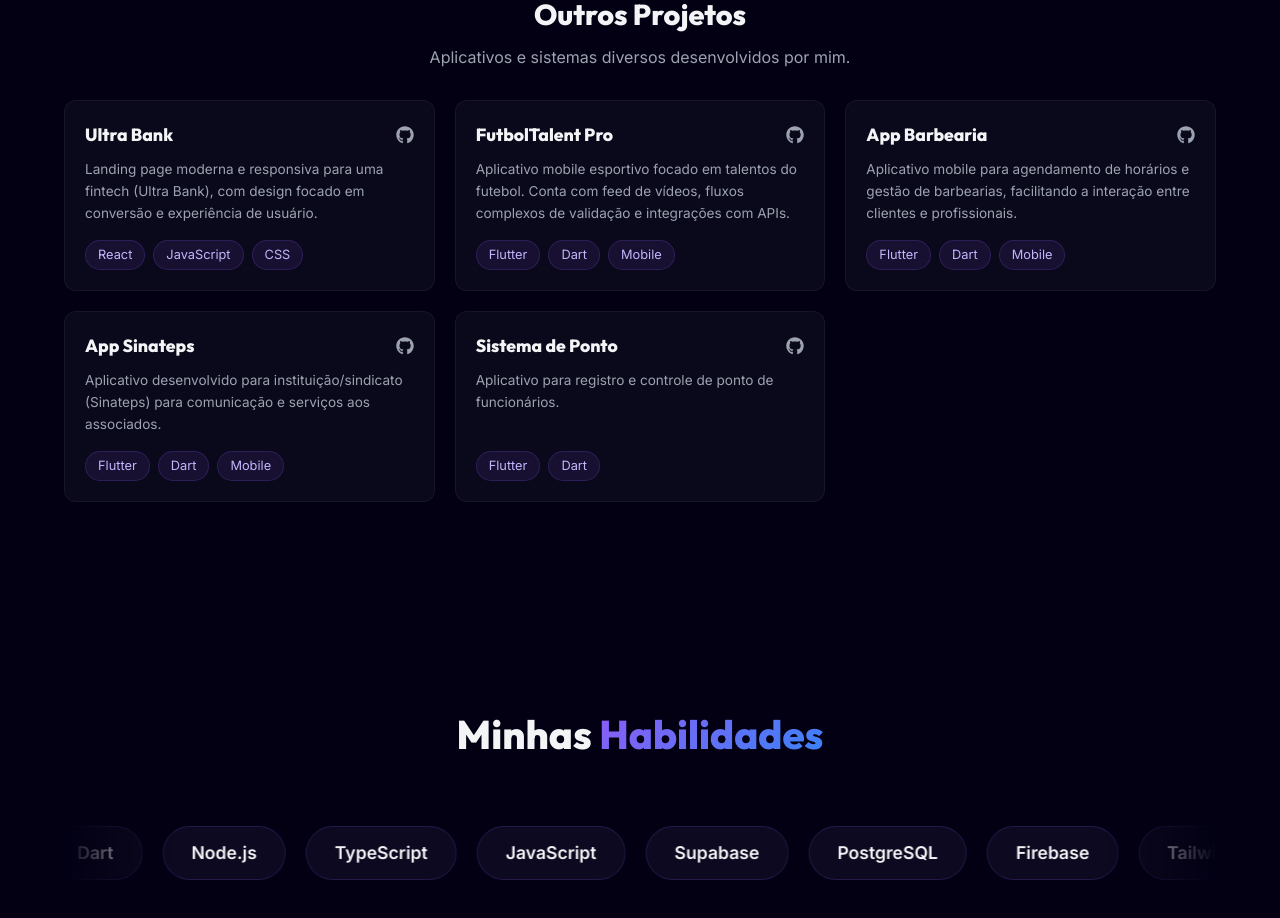
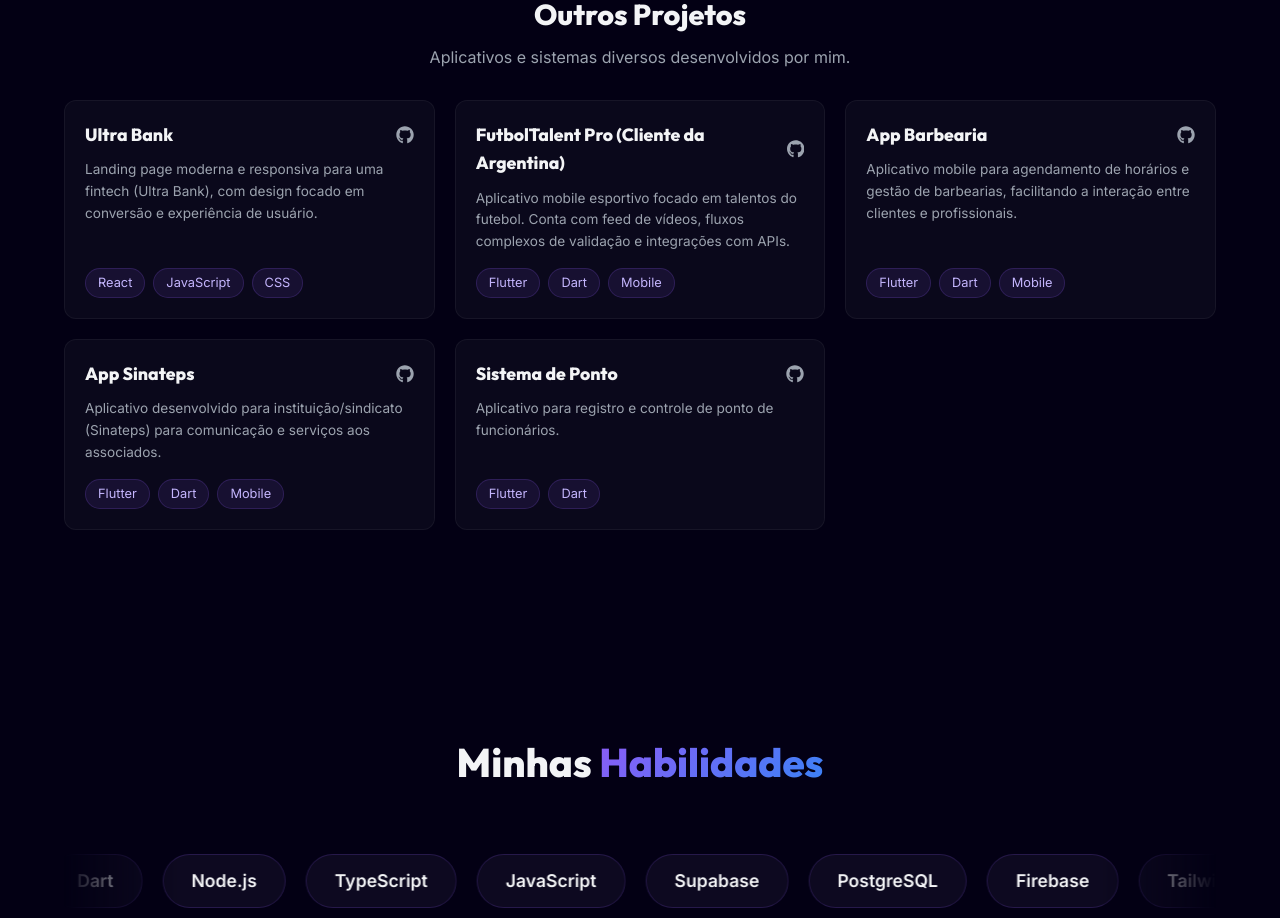
Before and after one commit to diovaniomota/portfolio, a React (Vite) app: page / in a window 1280 px wide. Shown: the part 3120-4038 px from the top of the page. Built offline with nearby package versions, Linux system fonts and the light colour scheme.

Commit message:
fix: update project title and GitHub repository URL for FutbolTalent Pro

```diff
--- a/src/components/Projects.jsx
+++ b/src/components/Projects.jsx
@@ -72,10 +72,10 @@ const publicProjects = [
   },
   {
     id: 8,
-    title: 'FutbolTalent Pro',
+    title: 'FutbolTalent Pro (Cliente da Argentina)',
     description: 'Aplicativo mobile esportivo focado em talentos do futebol. Conta com feed de vídeos, fluxos complexos de validação e integrações com APIs.',
     tags: ['Flutter', 'Dart', 'Mobile'],
-    github: 'https://github.com/diovaniomota/FutbolTalentPro',
+    github: 'https://github.com/diovaniomota/futboltalent_pro',
   },
   {
     id: 9,
```
